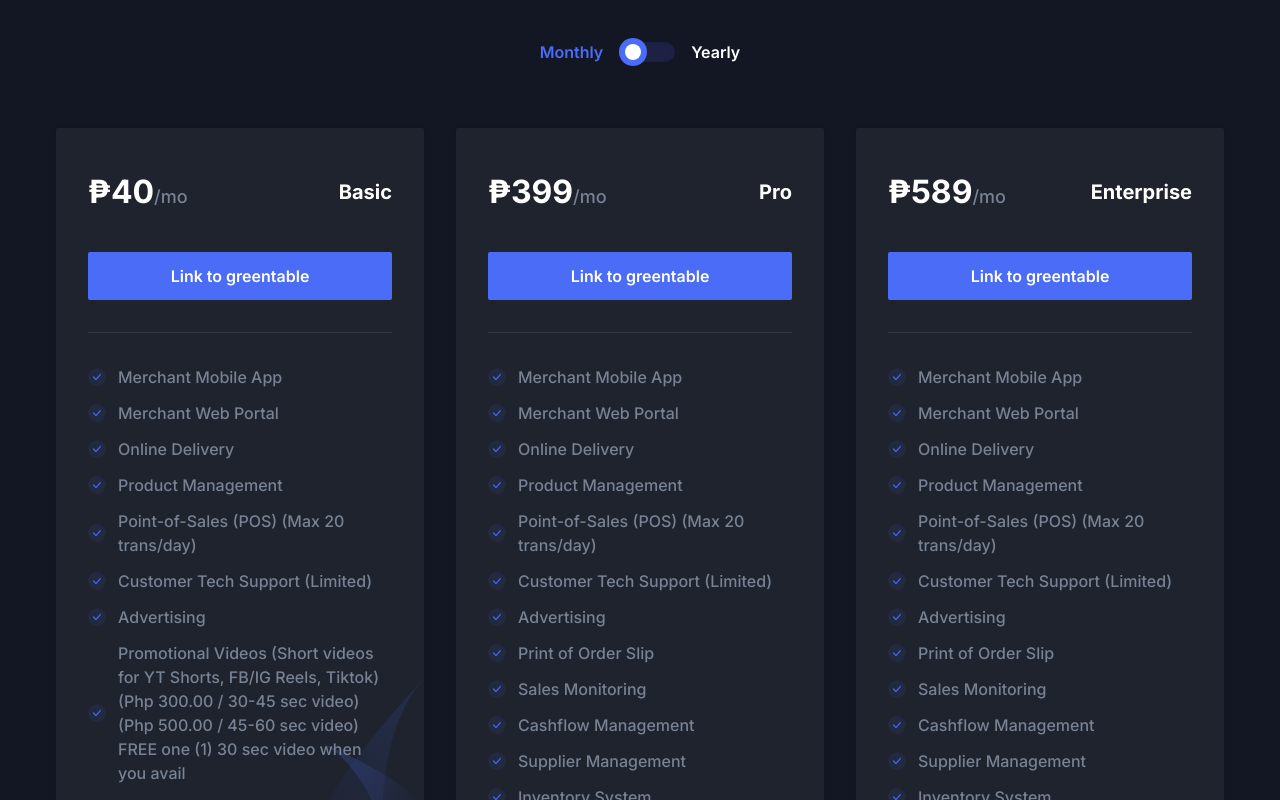
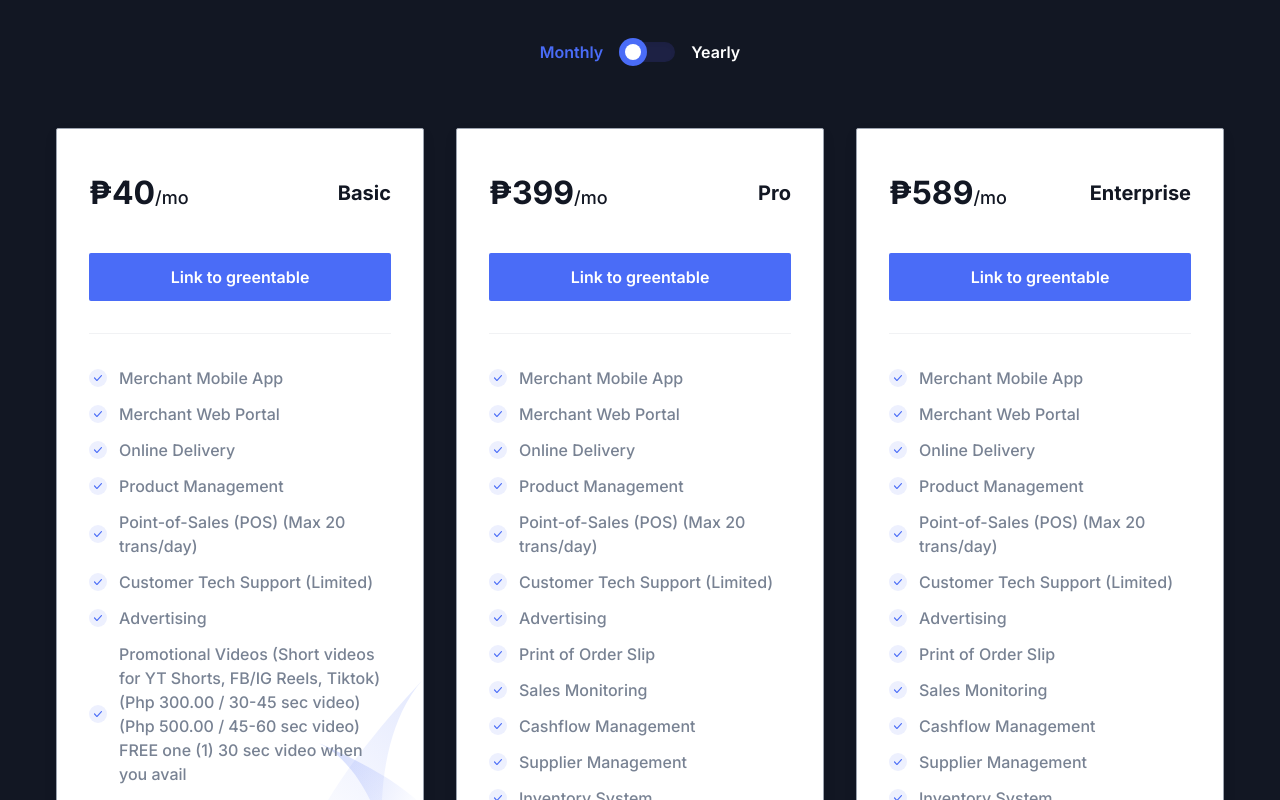
Before and after one commit to Cacarls/GetApp, a Next.js app: page / in a window 1280 px wide. Shown: the part 4000-4800 px from the top of the page. Built offline with nearby package versions, Linux system fonts and the light colour scheme.

Commit message:
New border added in light mode

```diff
--- a/src/components/Pricing/PricingBox.tsx
+++ b/src/components/Pricing/PricingBox.tsx
@@ -1,3 +1,5 @@
+import { useState } from 'react';
+
 const PricingBox = (props: {
   price: string;
   duration: string;
@@ -7,22 +9,29 @@
 }) => {
   const { price, duration, packageName, subtitle, children } = props;
 
+  // Assuming you're using state to track the light/dark mode
+  const [isLightMode, setIsLightMode] = useState<boolean>(true); // Default is light mode
+
   return (
     <div className="w-full">
-      <div className="relative z-10 rounded-sm bg-white px-8 py-10 shadow-three hover:shadow-one dark:bg-gray-dark dark:shadow-two dark:hover:shadow-gray-dark">
+      <div
+        className={`relative z-10 rounded-sm px-8 py-10 shadow-three hover:shadow-one ${
+          isLightMode ? 'bg-white text-black border border-gray-400' : 'bg-gray-dark text-white'
+        }`}
+      >
         <div className="flex items-center justify-between">
-          <h3 className="price mb-2 text-[32px] font-bold text-black dark:text-white">
+          <h3 className="price mb-2 text-[32px] font-bold">
             ₱<span className="amount">{price}</span>
-            <span className="time text-lg font-medium text-body-color">
+            <span className="time text-lg font-medium">
               /{duration}
             </span>
           </h3>
-          <h4 className="mb-2 text-xl font-bold text-dark dark:text-white">
+          <h4 className="mb-2 text-xl font-bold">
             {packageName}
           </h4>
         </div>
-        <p className="mb-7 text-base text-body-color">{subtitle}</p>
-        <div className="mb-8 border-b border-body-color border-opacity-10 pb-8 dark:border-white dark:border-opacity-10">
+        <p className="mb-7 text-base">{subtitle}</p>
+        <div className="mb-8 border-b border-body-color border-opacity-10 pb-8">
           <button className="flex w-full items-center justify-center rounded-sm bg-primary p-3 text-base font-semibold text-white transition duration-300 ease-in-out hover:bg-opacity-80 hover:shadow-signUp">
             Link to greentable
           </button>
```
